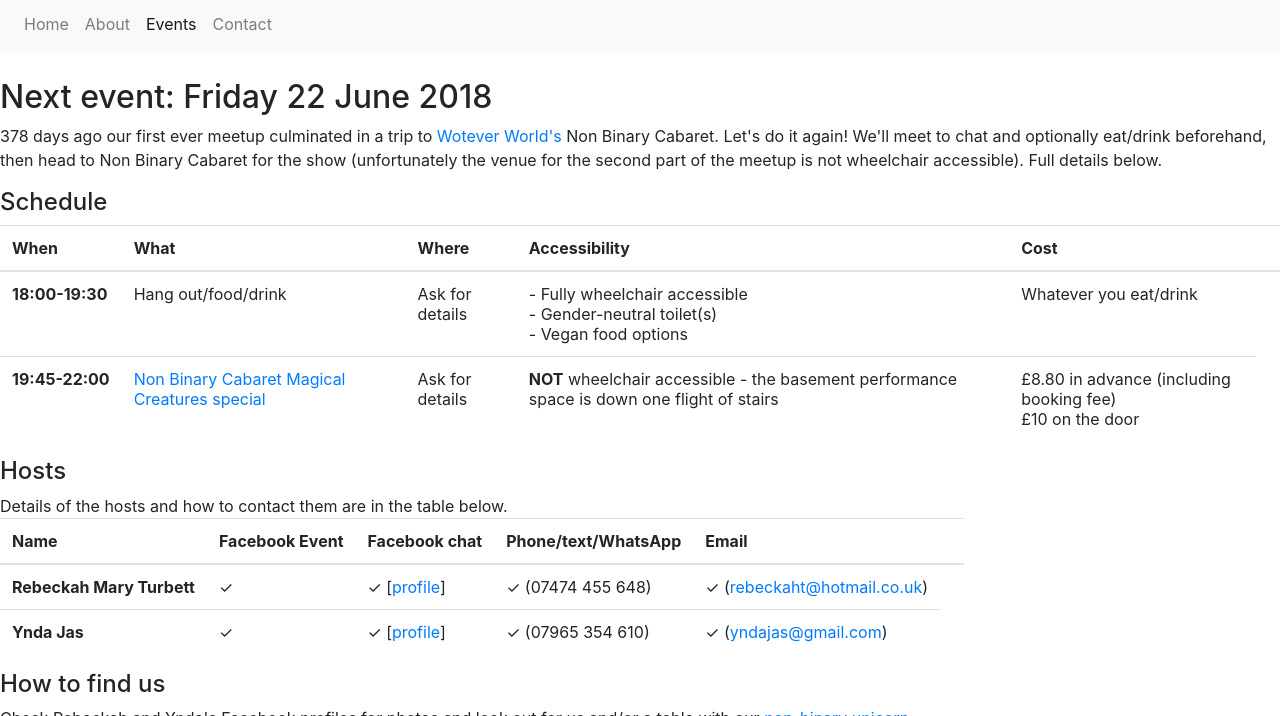
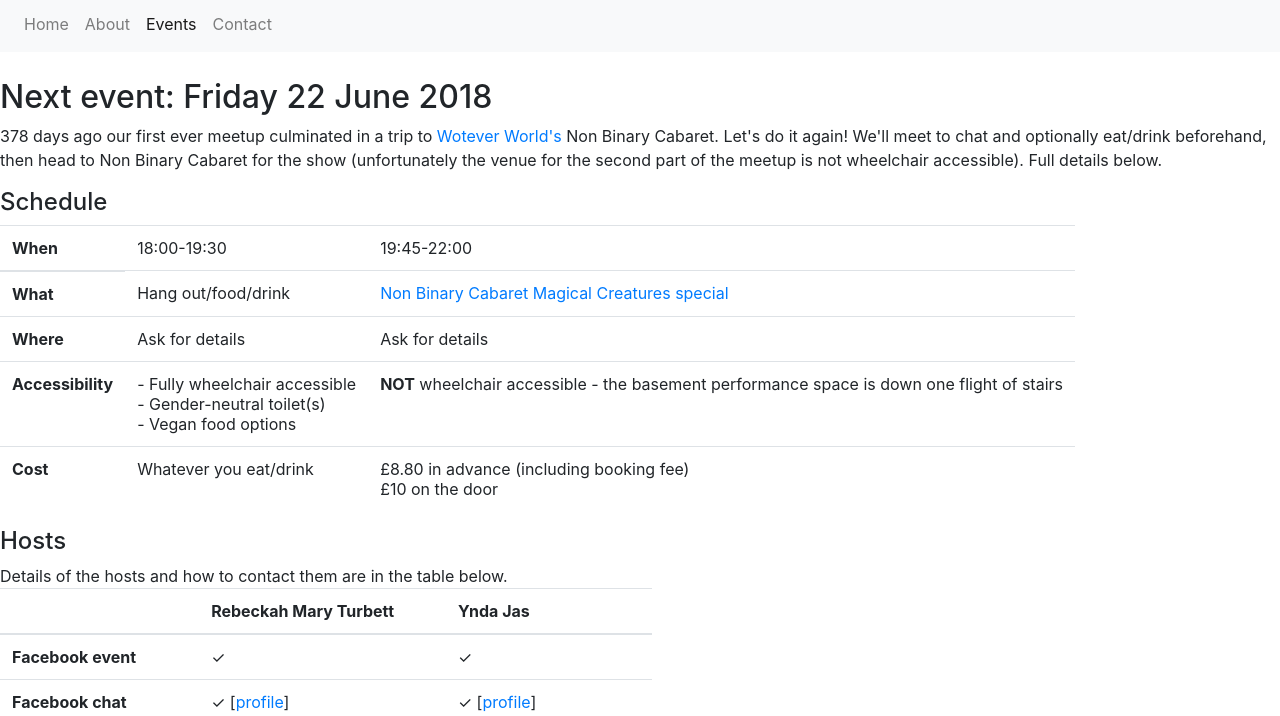
Before and after one commit to nonbinarylondon/Non-binary-London-website, a Jekyll site: the page built from events.html, in a window 1280 px wide and 900 px high, cut to the strip 184-900 px from the top of the window. Built offline with Jekyll 4.4.1, drawn with Linux system fonts in a browser that asks for light colours; some of the changed text lies outside the part shown.

Commit message:
Transposed tables for better cross-platform readability

```diff
--- a/events.html
+++ b/events.html
@@ -13,25 +13,29 @@ layout: default
     <thead>
       <tr>
         <th scope="col">When</th>
-        <th scope="col">What</th>
-        <th scope="col">Where</th>
-        <th scope="col">Accessibility</th>
-        <th scope="col">Cost<th>
+        <td>18:00-19:30</td>
+        <td>19:45-22:00</td>
       </tr>
     </thead>
     <tbody>
       <tr>
-        <th nowrap scope="row">18:00-19:30</th>
+        <th scope="row">What</th>
         <td>Hang out/food/drink</td>
-        <td>Ask for details</td>
-        <td>- Fully wheelchair accessible<br>- Gender-neutral toilet(s)<br>- Vegan food options</td>
-        <td>Whatever you eat/drink</td>
+        <td><a href="https://www.facebook.com/events/1310700882363319" target="_blank">Non Binary Cabaret Magical Creatures special</a></td>
       </tr>
       <tr>
-        <th nowrap scope="row">19:45-22:00</th>
-        <td><a href="https://www.facebook.com/events/1310700882363319" target="_blank">Non Binary Cabaret Magical Creatures special</a></td>
+        <th scope="row">Where</th>
         <td>Ask for details</td>
+        <td>Ask for details</td>
+      </tr>
+      <tr>
+        <th scope="row">Accessibility</th>
+        <td>- Fully wheelchair accessible<br>- Gender-neutral toilet(s)<br>- Vegan food options</td>
         <td><strong>NOT</strong> wheelchair accessible - the basement performance space is down one flight of stairs</td>
+      </tr>
+      <tr>
+        <th scope="row">Cost</th>
+        <td>Whatever you eat/drink</td>
         <td>£8.80 in advance (including booking fee)<br>£10 on the door</td>
       </tr>
     </tbody>
@@ -46,26 +50,30 @@ Details of the hosts and how to contact them are in the table below.
   <table class="table" style="width:auto">
     <thead>
       <tr>
-        <th scope="col">Name</th>
-        <th scope="col">Facebook Event</th>
-        <th scope="col">Facebook chat</th>
-        <th scope="col">Phone/text/WhatsApp</th>
-        <th scope="col">Email<th>
+        <th scope="col">&nbsp;</th>
+        <th scope="col">Rebeckah Mary Turbett</th>
+        <th scope="col">Ynda Jas</th>
       </tr>
     </thead>
     <tbody>
       <tr>
-        <th scope="row">Rebeckah Mary Turbett</th>
+        <th scope="col">Facebook event</th>
         <td>✓</td>
-        <td>✓ [<a href="https://www.facebook.com/rebeckah.m.turbett" target="_blank">profile</a>]</td>
-        <td>✓ (07474 455 648)</td>
-        <td>✓ (<a href="mailto:rebeckaht@hotmail.co.uk?subject=nonbinary.london contact: 22 June event">rebeckaht@hotmail.co.uk</a>)</td>
+        <td>✓</td>
       </tr>
       <tr>
-        <th scope="row">Ynda Jas</th>
-        <td>✓</td>
+        <th scope="col">Facebook chat</th>
+        <td>✓ [<a href="https://www.facebook.com/rebeckah.m.turbett" target="_blank">profile</a>]</td>
         <td>✓ [<a href="https://www.facebook.com/yndajas" target="_blank">profile</a>]</td>
+      </tr>
+      <tr>
+        <th scope="col">Phone/text/WhatsApp</th>
+        <td>✓ (07474 455 648)</td>
         <td>✓ (07965 354 610)</td>
+      </tr>
+      <tr>
+        <th scope="col">Email</th>
+        <td>✓ (<a href="mailto:rebeckaht@hotmail.co.uk?subject=nonbinary.london contact: 22 June event">rebeckaht@hotmail.co.uk</a>)</td>
         <td>✓ (<a href="mailto:yndajas@gmail.com?subject=nonbinary.london contact: 22 June event">yndajas@gmail.com</a>)</td>
       </tr>
     </tbody>
```
